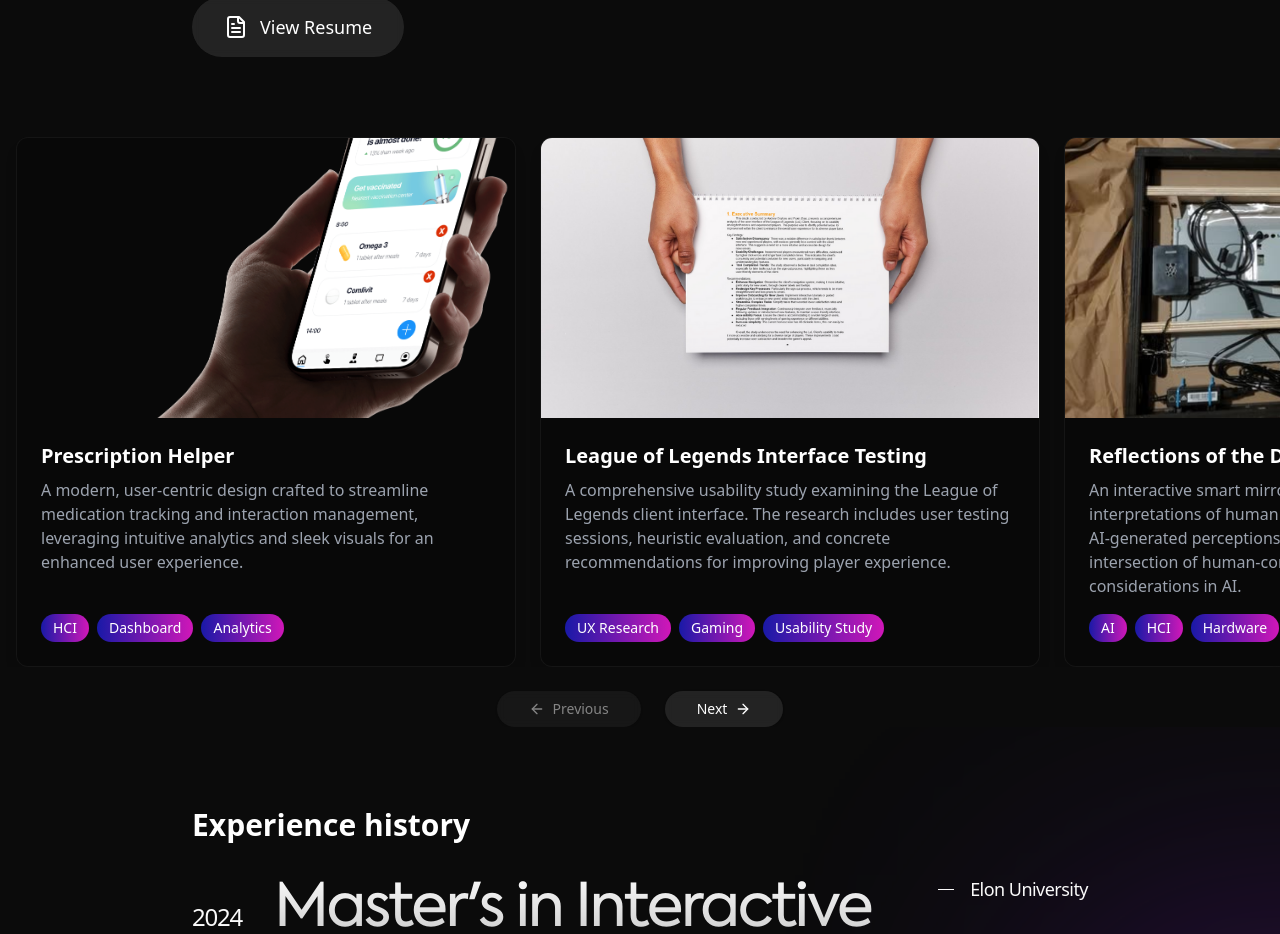
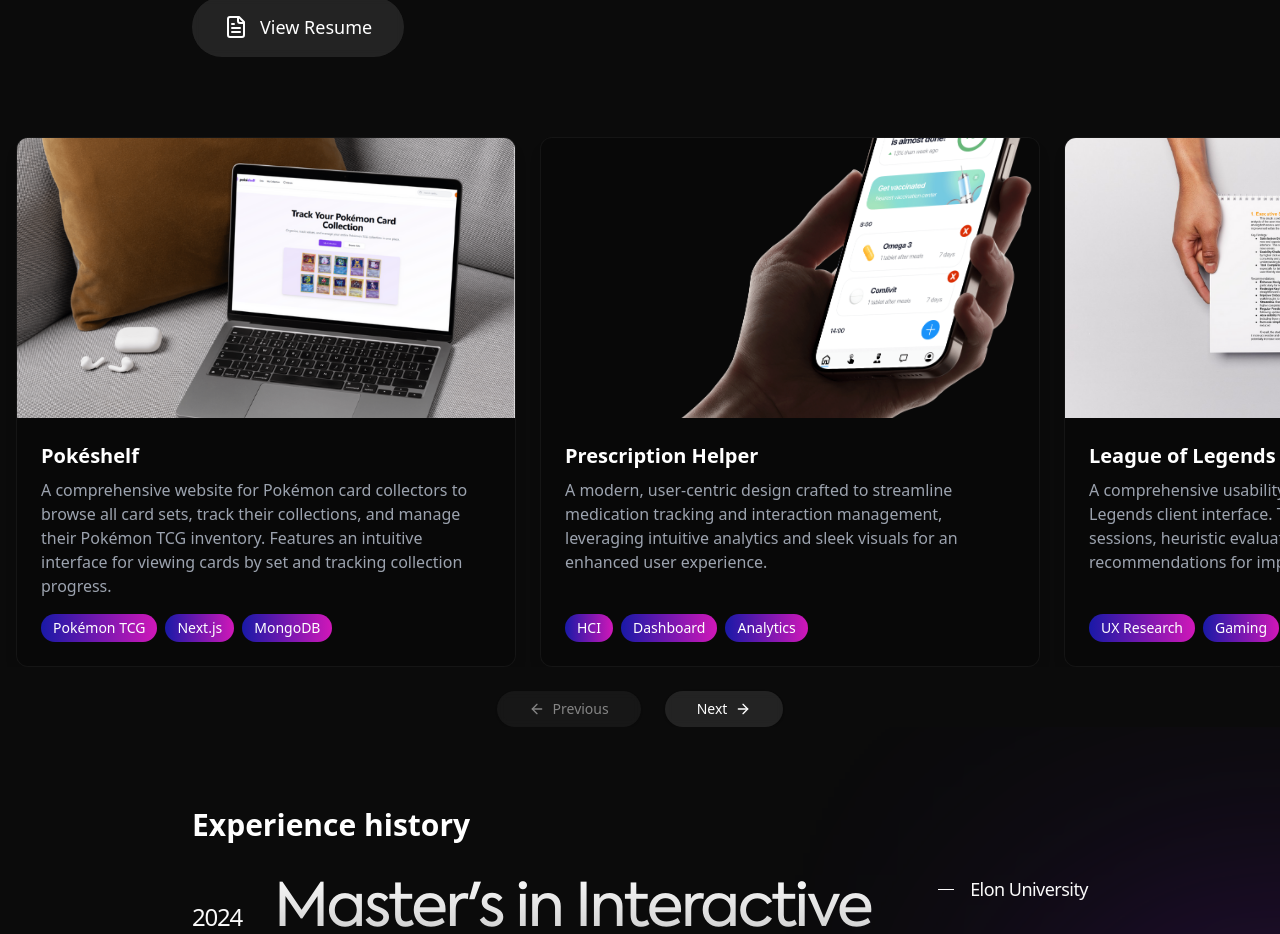
Before and after one commit to drewfoos/Portfolio, a Next.js app: page / in a window 1280 px wide. Shown: the part 1377-2311 px from the top of the page. Built offline with nearby package versions, Linux system fonts and the light colour scheme.

Commit message:
added project

```diff
--- a/data/projects.ts
+++ b/data/projects.ts
@@ -4,6 +4,16 @@
 export const projects: Project[] = [
   {
     id: 1,
+    title: "Pokéshelf",
+    description: "A comprehensive website for Pokémon card collectors to browse all card sets, track their collections, and manage their Pokémon TCG inventory. Features an intuitive interface for viewing cards by set and tracking collection progress.",
+    imageUrl: "/projects/pokeshelf_mockup.png",
+    category: "Web Development",
+    tags: ["Pokémon TCG", "Next.js", "MongoDB"],
+    liveUrl: "https://www.pokeshelf.com/",
+    codeUrl: "https://github.com/drewfoos/PokeShelf"
+  },
+  {
+    id: 2,
     title: "Prescription Helper",
     description: "A modern, user-centric design crafted to streamline medication tracking and interaction management, leveraging intuitive analytics and sleek visuals for an enhanced user experience.",
     imageUrl: "/projects/mockuuups-free-iphone-15-pro-hand-mockup-min.png",
@@ -12,7 +22,7 @@
     figmaUrl: "https://www.figma.com/proto/4RuYK2Yp3pYHHTyqt6gHZE/prescrip?node-id=15-92&node-type=frame&t=pkuOJR6W1YYNO883-1&scaling=scale-down&content-scaling=fixed&page-id=0%3A1&starting-point-node-id=15%3A92&share=1"
   },
   {
-    id: 2,
+    id: 3,
     title: "League of Legends Interface Testing",
     description: "A comprehensive usability study examining the League of Legends client interface. The research includes user testing sessions, heuristic evaluation, and concrete recommendations for improving player experience.",
     imageUrl: "/projects/league redesign.png",
@@ -21,7 +31,7 @@
     paperUrl: "https://docs.google.com/document/d/1TTuPEVJqnhIaaSVB-AH0C0qml_GvalzQr-MVQmcB6co/edit?usp=sharing"
   },
   {
-    id: 3,
+    id: 4,
     title: "Reflections of the Digital Self",
     description: "An interactive smart mirror designed to explore AI's interpretations of human diversity, reflecting on biases in AI-generated perceptions. This project highlights the intersection of human-computer interaction and societal considerations in AI.",
     imageUrl: "/projects/mirror.png",
@@ -30,7 +40,7 @@
     paperUrl: "https://docs.google.com/document/d/1ja2UUgoGRKy37HRMvP2gG2jyHdiW57yv-9zDBrCXY8I/edit?usp=sharing"
   },
   {
-    id: 4,
+    id: 5,
     title: "GoalQuest",
     description: "A platform for setting and tracking goals that helps users define clear objectives, monitor their progress, and celebrate achievements. GoalQuest makes achieving goals simple and motivating through an intuitive interface.",
     imageUrl: "/projects/goalquest mockup.png",
@@ -40,7 +50,7 @@
     codeUrl: "https://github.com/drewfoos/GoalQuest"
   },
   {
-    id: 5,
+    id: 6,
     title: "This Portfolio",
     description: "This portfolio showcases my projects, including the source code and Figma design. It highlights my design and development skills, combining intuitive visuals with functional coding.",
     imageUrl: "/projects/portfolio mockup.jpeg",
@@ -50,7 +60,7 @@
     codeUrl: "https://github.com/drewfoos/Portfolio"
   },
   {
-    id: 6,
+    id: 7,
     title: "RiftRadar Game Analytics",
     description: "A real-time analytics platform providing game statistics and performance insights for League of Legends players. RiftRadar helps players refine strategies, track progression, and understand gameplay dynamics through intuitive visualizations.",
     imageUrl: "/projects/riftradar mockup.jpeg",
@@ -59,7 +69,7 @@
     liveUrl: "https://www.youtube.com/watch?v=9upWENE6zN4"
   },
   {
-    id: 7,
+    id: 8,
     title: "Lifelong Skills Training Inc",
     description: "A family-centered organization that empowers youth with disabilities and their families through creative, developmental, life, and vocational skills programs. Lifelong fosters inclusion and advocacy for a brighter future.",
     imageUrl: "/projects/llskills.png",
@@ -69,12 +79,12 @@
     figmaUrl: "https://www.figma.com/design/gOx6RuAv9mQ7oRgCRuFdfS/Lifelong-Skill-Wireframes-V2?node-id=0-1&t=9qwyV9wEU0jvYez5-1"
   },
   {
-    "id": 8,
-    "title": "Stellar Escape",
-    "description": "A WordPress website and game trailer for Stellar Escape, created in Unreal Engine 5. Worked on blueprint scripting, 3D modeling, and video production to showcase the immersive gameplay and narrative.",
-    "imageUrl": "/projects/stellar_escape_mockup.png",
-    "category": "Game Development",
-    "tags": ["Unreal Engine 5", "Blueprints", "3D Modeling"],
-    "liveUrl": "https://stellarescape.net/"
+    id: 9,
+    title: "Stellar Escape",
+    description: "A WordPress website and game trailer for Stellar Escape, created in Unreal Engine 5. Worked on blueprint scripting, 3D modeling, and video production to showcase the immersive gameplay and narrative.",
+    imageUrl: "/projects/stellar_escape_mockup.png",
+    category: "Game Development",
+    tags: ["Unreal Engine 5", "Blueprints", "3D Modeling"],
+    liveUrl: "https://stellarescape.net/"
   }
 ]
```
Also changed, not shown: public/projects/pokeshelf_mockup.png (added).
